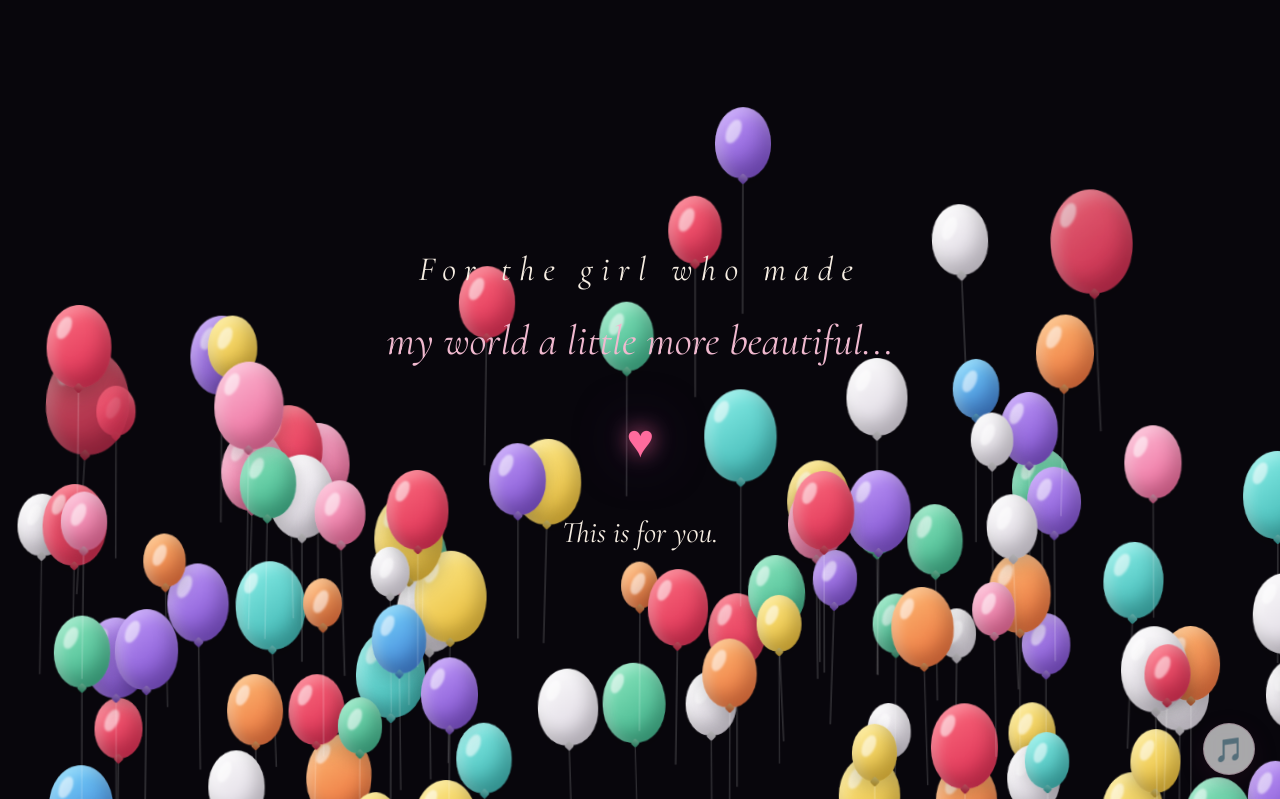
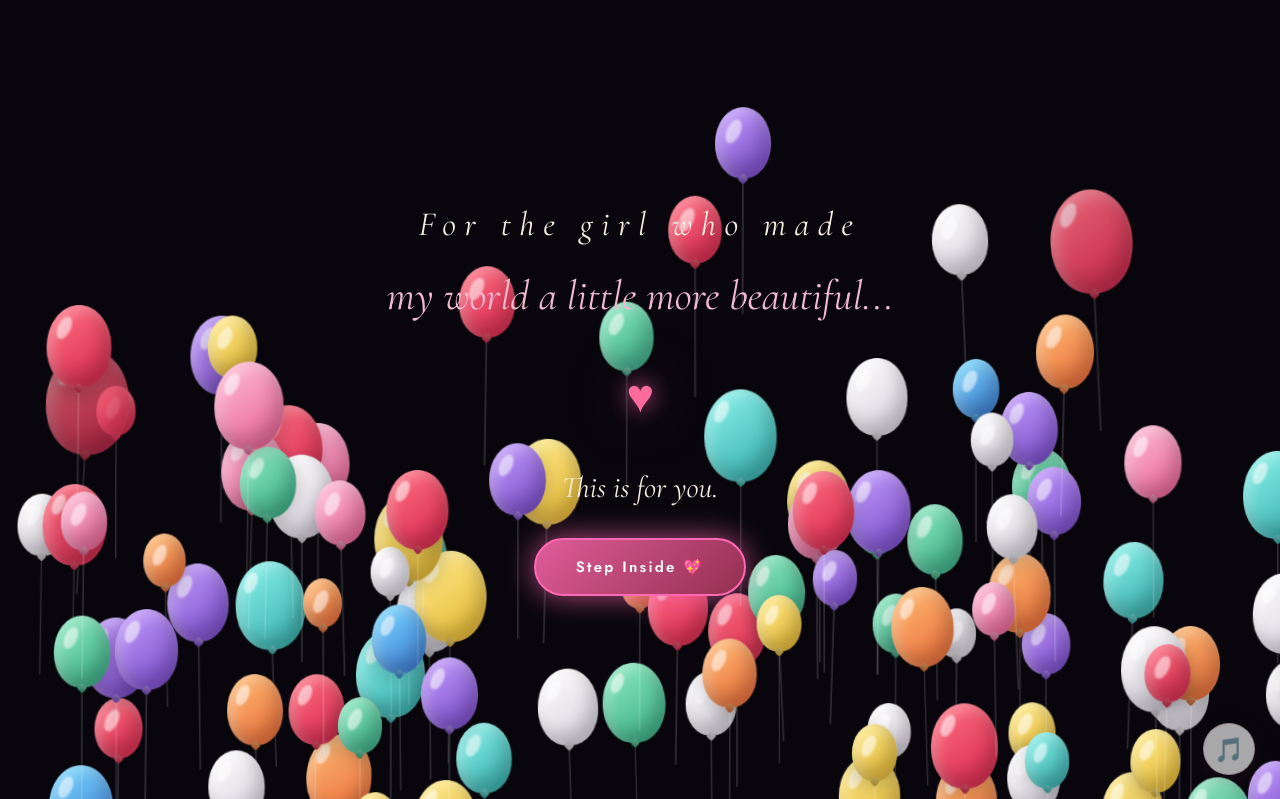
Before and after one commit to TonyKishore002/For-You, a plain HTML site: page index.html in a window 1280 px wide. Shown: the top 799 px of the page. Drawn offline with nearby package versions, Linux system fonts and the light colour scheme; animation ran at ten frames a second; a web font is replaced by a local one.

Commit message:
Add Step Inside button to balloon intro to play song on user click

```diff
--- a/index.html
+++ b/index.html
@@ -36,6 +36,8 @@
     <p class="balloon-intro-final">
       This is for you.
     </p>
+
+    <button id="enter-site-btn" class="balloon-enter-btn">Step Inside 💖</button>
   </div>
 
 </div>
--- a/script.js
+++ b/script.js
@@ -123,22 +123,41 @@ const loveStory = {
   }
 
   /*
-    Keep intro visible long enough
-    for the balloons and text to play.
+    Wait for user click on "Step Inside 💖" button to play MPEG audio and enter site!
   */
+  const enterBtn = document.getElementById("enter-site-btn");
 
-  setTimeout(() => {
+  function enterSite() {
+    // Play MPEG audio starting from 0:00 (bypasses browser autoplay policy)
+    const music = document.getElementById("background-music");
+    const musicBtn = document.getElementById("music-btn");
 
+    if (music) {
+      music.currentTime = 0;
+      music.play().then(() => {
+        if (typeof musicStarted !== 'undefined') musicStarted = true;
+        if (musicBtn) {
+          musicBtn.classList.add("playing");
+          musicBtn.innerHTML = "🎵";
+        }
+      }).catch(err => {
+        console.log("Audio play deferred:", err);
+      });
+    }
+
+    // Hide loader & unlock scroll
     loader.classList.add("loader-hidden");
+    setTimeout(() => {
+      document.body.style.overflow = "auto";
+      window.scrollTo({ top: 0, behavior: 'smooth' });
+    }, 400);
+  }
 
-    setTimeout(() => {
-
-      document.body.style.overflow = "auto";
-
-    }, 900);
-
-  }, 8500);
-
+  if (enterBtn) {
+    enterBtn.addEventListener("click", enterSite);
+  } else {
+    setTimeout(enterSite, 8500);
+  }
 })();
 /* ============================================
    SCROLL REVEAL (IntersectionObserver)
--- a/style.css
+++ b/style.css
@@ -168,7 +168,7 @@ button { font-family: inherit; cursor: pointer; border: none; background: none;
   position: relative;
   z-index: 2;
   text-align: center;
-  pointer-events: none;
+  pointer-events: auto;
   display: flex;
   flex-direction: column;
   align-items: center;
@@ -208,6 +208,31 @@ button { font-family: inherit; cursor: pointer; border: none; background: none;
   color: var(--pink-soft);
   opacity: 0;
   animation: intro-fade-up 1s 2.8s ease forwards;
+}
+
+.balloon-enter-btn {
+  font-family: var(--font-body);
+  font-size: 15px;
+  font-weight: 700;
+  letter-spacing: 0.15em;
+  color: #ffffff;
+  background: linear-gradient(135deg, #e05c9a, #93304f);
+  border: 2px solid #ff69b4;
+  padding: 16px 40px;
+  border-radius: 999px;
+  box-shadow: 0 0 30px rgba(255, 105, 180, 0.7);
+  cursor: pointer;
+  margin-top: 14px;
+  opacity: 0;
+  animation: intro-fade-up 1s 3.4s ease forwards;
+  transition: transform 0.3s var(--ease), box-shadow 0.3s var(--ease), background 0.3s var(--ease);
+  pointer-events: auto;
+}
+
+.balloon-enter-btn:hover {
+  transform: scale(1.08);
+  box-shadow: 0 0 45px rgba(255, 105, 180, 1);
+  background: linear-gradient(135deg, #ff69b4, #b82d5a);
 }
 
 @keyframes intro-fade-up {
```
